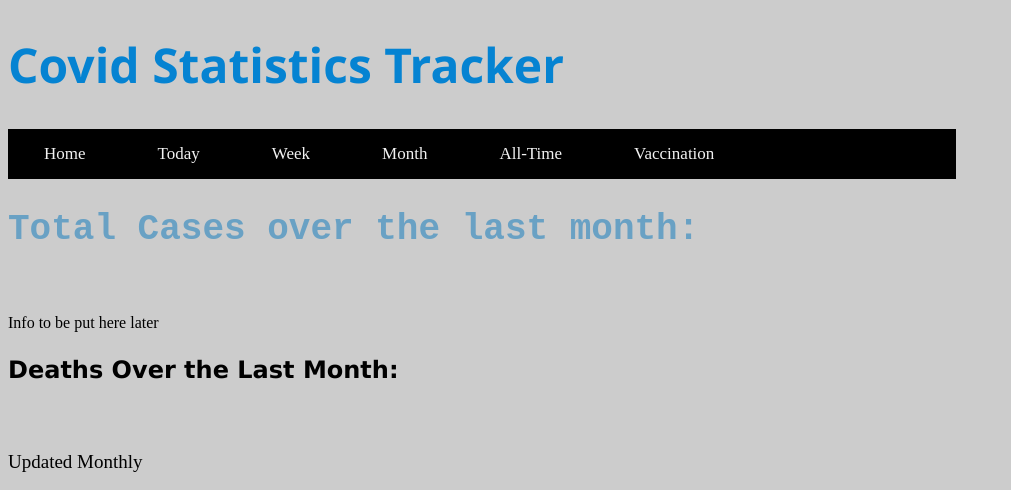
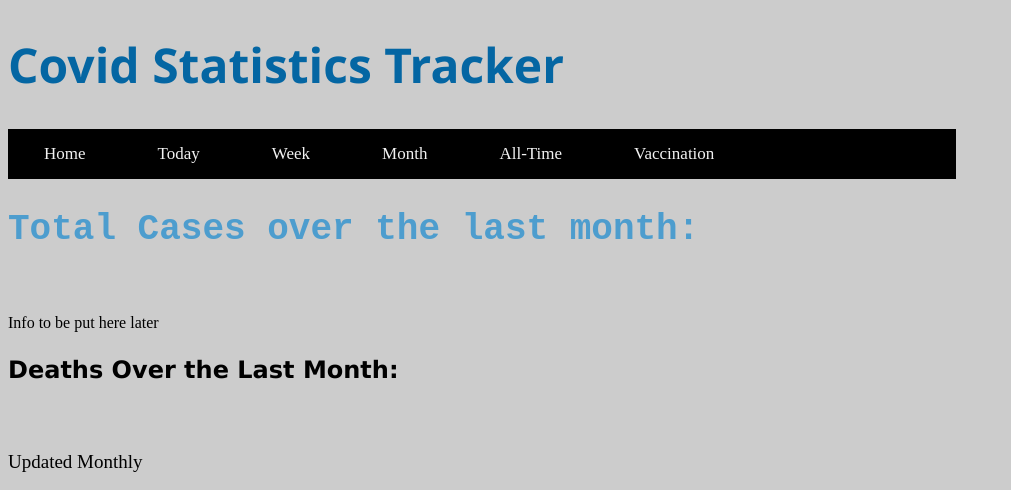
Before and after one commit to natebomar/Covid_Tracker, a Django app: page /home/month.html in a window 1280 px wide. Shown: the top 490 px of the page, without its empty margins (0-1011 px from the left). Run offline with Django 4.2, Linux system fonts and the light colour scheme; parts of the project's set-up code (start-up, migrations or seed data) failed here and were passed over.

Commit message:
better colors

```diff
--- a/Back_End/home/static/style.css
+++ b/Back_End/home/static/style.css
@@ -1,11 +1,11 @@
 
 h1 {
-    color: #0583D2;
+    color: #0466a3;
     font-size: 48px;
     font-family:'Segoe UI', Tahoma, Geneva, Verdana, sans-serif;
 }
 h2 {
-    color: #69a1c4;
+    color: #4d9dce;
     font-size: 36px;
     font-family:'Courier New', Courier, monospace;
 }
```
